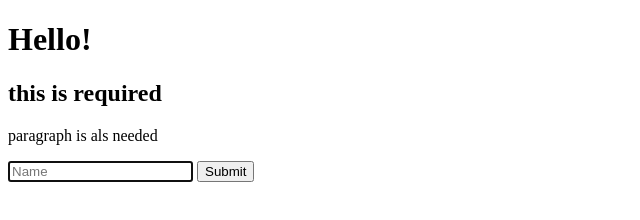
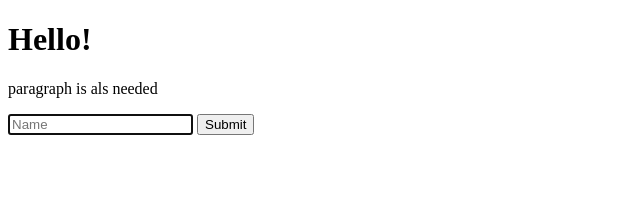
Before and after one commit to dorjepema/github_for_noobs, a plain HTML site: page index.html in a window 1280 px wide. Shown: the whole page, without its empty margins (0-640 px from the left). Drawn offline with Linux system fonts and the light colour scheme.

Commit message:
removed h2

```diff
--- a/index.html
+++ b/index.html
@@ -10,7 +10,6 @@
 </head>
 <body>
     <h1>Hello!</h1>
-    <h2>this is required</h2>
     <p>paragraph is als needed</p>
     <form>
         <input autofocus id="name" placeholder="Name" type="text">
```
